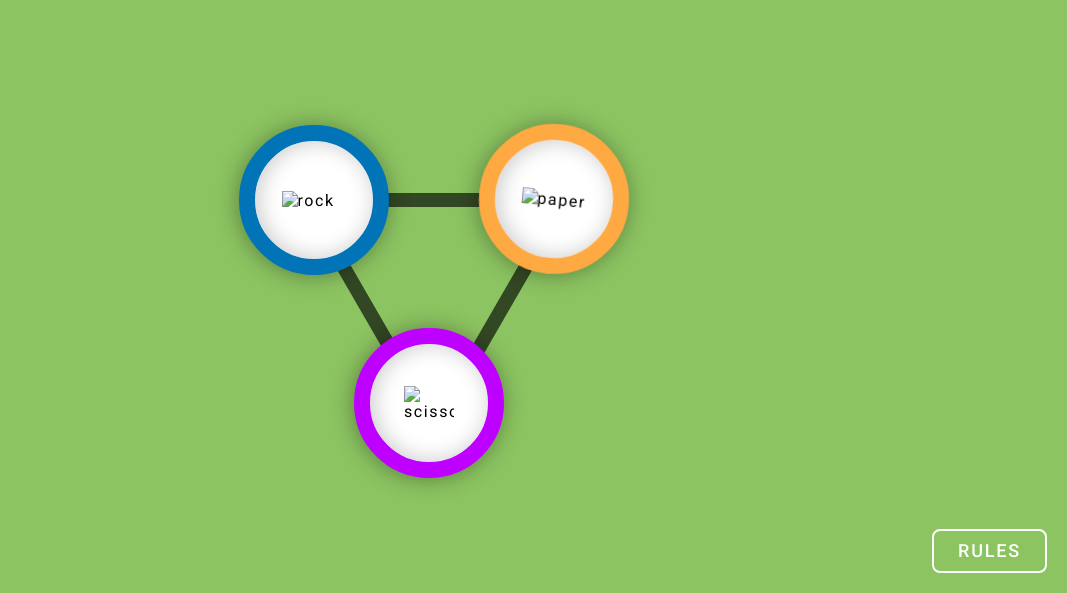
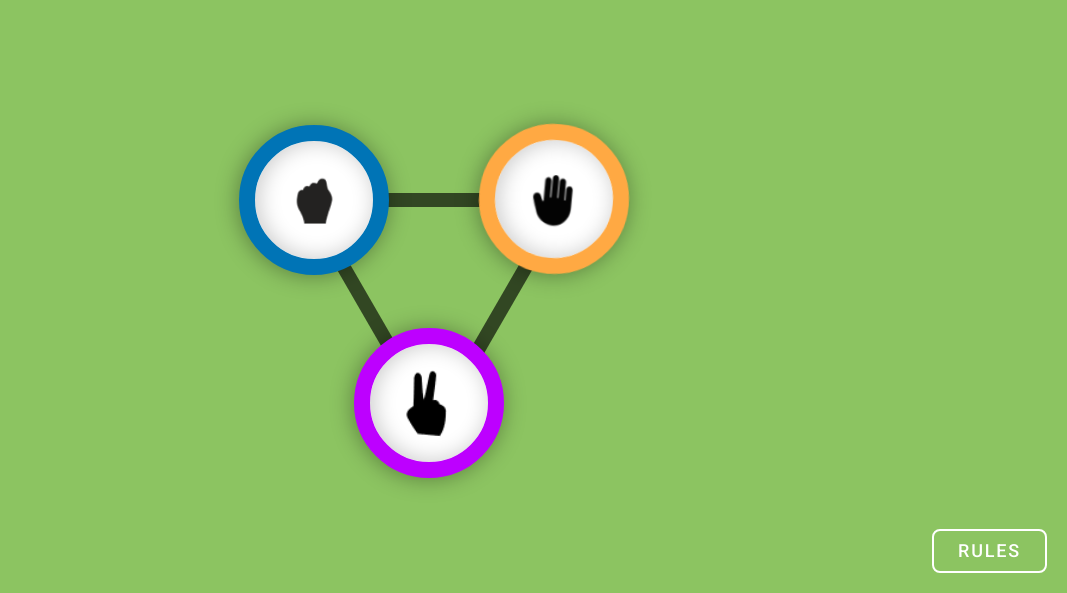
Before and after one commit to Hasa24/ROCK-PAPER-SCISSORS, a plain HTML site: page index.html in a window 1280 px wide. Shown: the part 207-800 px from the top of the page, without its empty margins (213-1280 px from the left). Drawn offline with Linux system fonts and the light colour scheme.

Commit message:
Update index.html

```diff
--- a/index.html
+++ b/index.html
@@ -41,17 +41,17 @@
 
         <div class="actions">
           <div class="rock-div action" id="rock" onclick="startGame('rock')">
-            <img src="./images/rock.png" alt="rock" width="65px" />
+            <img src="./image/rock (2).png" alt="rock" width="65px" />
           </div>
 
           <div class="paper-div action" id="paper" onclick="startGame('paper')">
-            <img src="./images/paper.png" alt="paper" width="65px" />
+            <img src="./image/paper (4).png" alt="paper" width="65px" />
           </div>
           <div class="scissor-div action"
             id="scissor"
             onclick="startGame('scissor')"
           >
-            <img src="./images/scissor.png" alt="scissor" width="50px" />
+            <img src="./image/scissor.png" alt="scissor" width="50px" />
           </div>
         </div>
 
@@ -179,8 +179,8 @@
 
 
     <section class="won-game">
-      <img src="./images/Group 5Stars.png" alt="stars" id="stars" />
-      <img src="./images/VectorTrophy.png" alt="VectorTrophy" id="trophy" />
+      <img src="./image/stars.png" alt="stars" id="stars" />
+      <img src="./image/VectorTrophy.png" alt="VectorTrophy" id="trophy" />
       <h2 class="won-game-heading">HURRAY!!</h2>
       <h6 class="won-game-sub-heading">YOU WON THE GAME</h6>
       <button class="filled-btn large" onclick="playAgain()">play again</button>
```
